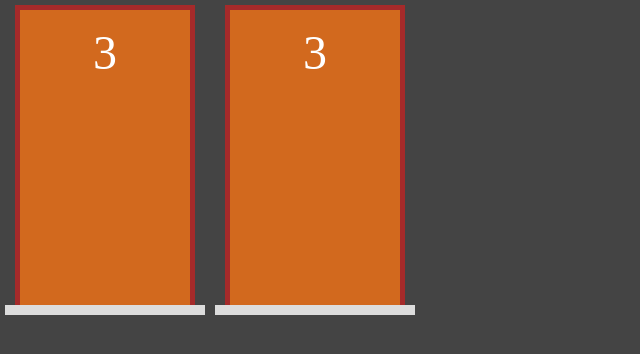
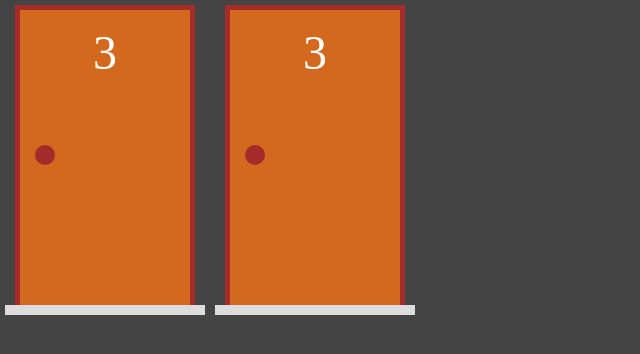
Before and after one commit to luucasor/portas, a Next.js app: page / in a window 1280 px wide. Shown: the top 354 px of the page, without its empty margins (0-640 px from the left). Built offline with nearby package versions, Linux system fonts and the light colour scheme.

Commit message:
Criando a maçaneta para a porta com CSS

```diff
--- a/components/Porta.jsx
+++ b/components/Porta.jsx
@@ -5,6 +5,7 @@
             <div className={styles.estrutura}>
                 <div className={styles.porta}>
                     <div className={styles.numero}>3</div>
+                    <div className={styles.macaneta}/>
                 </div>
             </div>
             <div className={styles.chao}></div>
--- a/styles/Porta.module.css
+++ b/styles/Porta.module.css
@@ -1,4 +1,5 @@
 .area {
+    position: relative;
     display: flex;
     flex-direction: column;
     align-items: center;
@@ -29,6 +30,16 @@
     font-size: 3rem;
 }
 
+.macaneta {
+    position: absolute;
+    align-self: flex-start;
+    top: calc(0.45 * var(--area-porta-altura));
+    height: 20px;
+    width: 20px;
+    border-radius: 10px;
+    background-color: brown;
+}
+
 .chao {
     height: 10px;
     width: 100%;
```
